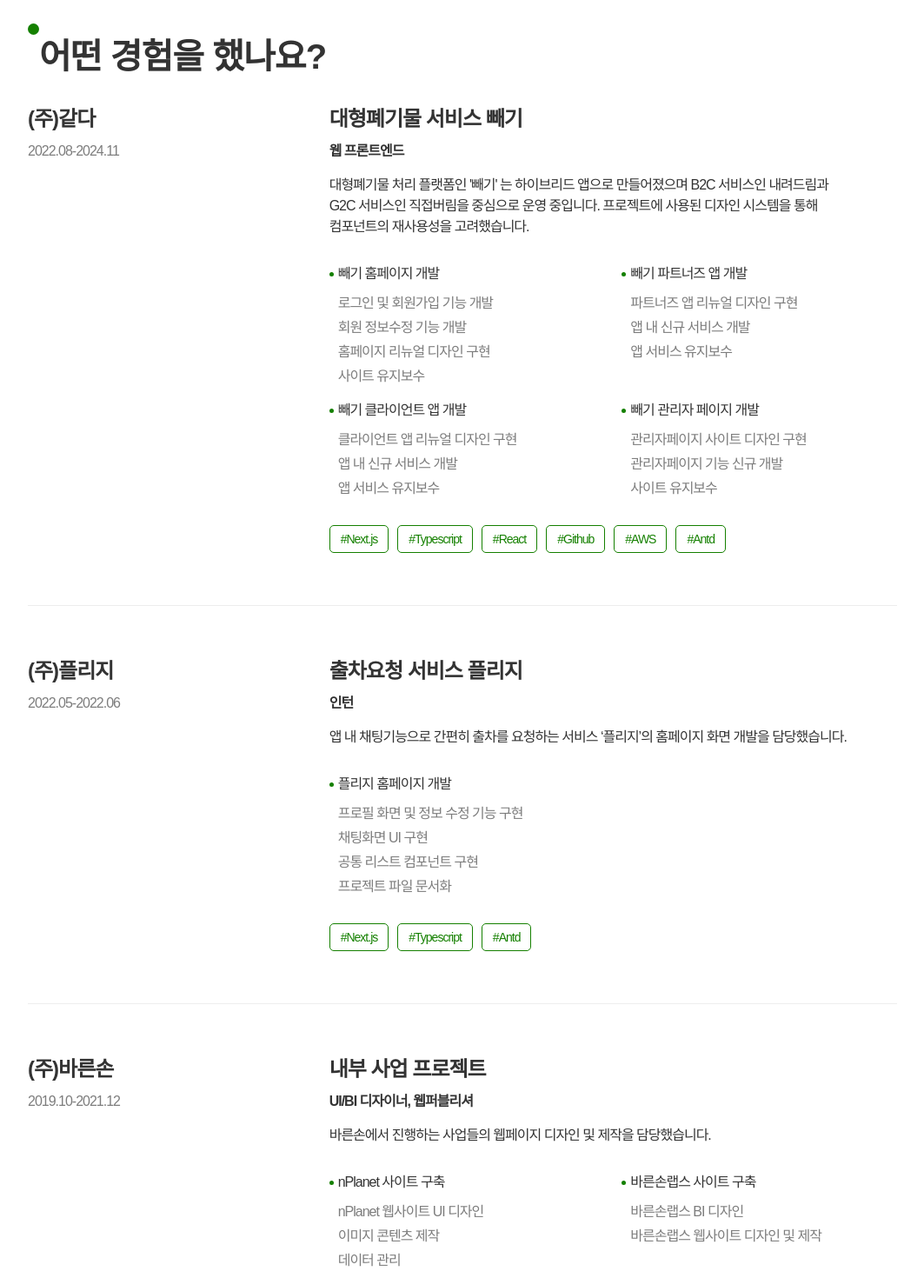
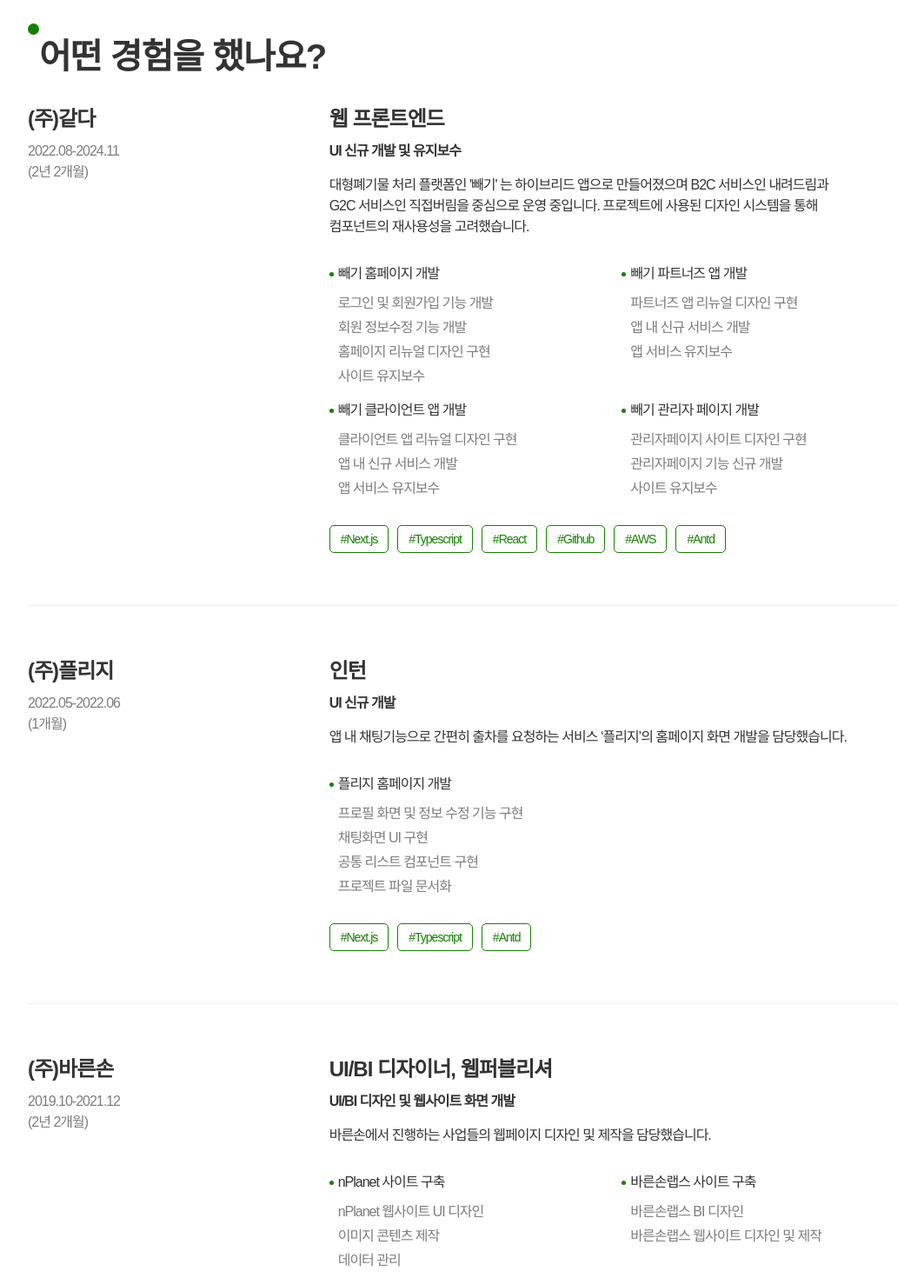
Before and after one commit to seraleedev/resume, a React (Create React App) app: page / in a window 1280 px wide. Shown: the part 580-2050 px from the top of the page at 87% size, without its empty margins (108-1171 px from the left). Built offline with nearby package versions, Linux system fonts and the light colour scheme; a web font is replaced by a local one.

Commit message:
[내용 수정] 직책 및 직무 내용 수정, 레이아웃 변경

```diff
--- a/src/components/system/atoms/CareerItem/companyInfo/CompanyInfo.tsx
+++ b/src/components/system/atoms/CareerItem/companyInfo/CompanyInfo.tsx
@@ -18,7 +18,11 @@
   return (
     <CompanyInfoWrapper>
       <H3 fontWeight={600}>{companyName}</H3>
-      <Paragraph margin="10px 0 0" color={theme.colors.gray01}>
+      <Paragraph
+        margin="10px 0 0"
+        color={theme.colors.gray01}
+        $whiteSpace="pre-wrap"
+      >
         {history}
       </Paragraph>
     </CompanyInfoWrapper>
--- a/src/components/system/atoms/CareerItem/serviceWithRole/MobileServiceWithRole.tsx
+++ b/src/components/system/atoms/CareerItem/serviceWithRole/MobileServiceWithRole.tsx
@@ -4,22 +4,18 @@
 
 /**
  * 서비스명 및 담당작업 설명 컴포넌트(모바일)
- * @param serviceName
+ * @param work
  * @param role
  * @param description
  * @returns
  */
 
-const ServiceWithRole = ({
-  serviceName,
-  role,
-  description,
-}: IServiceWithRole) => {
+const ServiceWithRole = ({ work, role, description }: IServiceWithRole) => {
   return (
     <>
       <FlexBox width="100%" justify="space-between" margin="0 0 15px">
-        <MobileParagraph fontWeight={600}>{serviceName}</MobileParagraph>
         <MobileParagraph fontWeight={600}>{role}</MobileParagraph>
+        <MobileParagraph fontWeight={600}>{work}</MobileParagraph>
       </FlexBox>
       {description && <MobileParagraph>{description}</MobileParagraph>}
     </>
--- a/src/components/system/atoms/CareerItem/serviceWithRole/ServiceWithRole.tsx
+++ b/src/components/system/atoms/CareerItem/serviceWithRole/ServiceWithRole.tsx
@@ -2,27 +2,27 @@
 
 /**
  * 서비스명 및 담당작업 설명 컴포넌트
- * @param serviceName
+ * @param work
  * @param role
  * @param description
  * @returns
  */
 export interface IServiceWithRole {
-  serviceName: string;
+  work: string;
   role: string;
   description?: string;
 }
 
 const ServiceWithRole = ({
-  serviceName,
+  work,
   role,
   description,
 }: IServiceWithRole) => {
   return (
     <>
-      <H3 fontWeight={600}>{serviceName}</H3>
+      <H3 fontWeight={600}>{role}</H3>
       <Paragraph margin="10px 0 0" fontWeight={600}>
-        {role}
+        {work}
       </Paragraph>
       {description && (
         <Paragraph
--- a/src/components/system/organisms/CareerList/MobileCareerList.tsx
+++ b/src/components/system/organisms/CareerList/MobileCareerList.tsx
@@ -11,7 +11,7 @@
  * 경력 기술 리스트 컴포넌트(mobile)
  * @param showDivider
  * @param company
- * @param service
+ * @param work
  * @param history
  * @param role
  * @param description
@@ -23,7 +23,7 @@
 const MobileCareerList = ({ careerData, showDivider }: ICareerList) => {
   const {
     company,
-    service,
+    work,
     history,
     role,
     description,
@@ -36,7 +36,7 @@
     <>
       <MobileCompanyInfo companyName={company} history={history} />
       <MobileServiceWithRole
-        serviceName={service}
+        work={work}
         role={role}
         description={description}
       />
--- a/src/components/system/organisms/CareerList/index.tsx
+++ b/src/components/system/organisms/CareerList/index.tsx
@@ -26,7 +26,7 @@
 const CareerList = ({ careerData, showDivider }: ICareerList) => {
   const {
     company,
-    service,
+    work,
     history,
     role,
     description,
@@ -41,11 +41,7 @@
         <CompanyInfo companyName={company} history={history} />
 
         <div>
-          <ServiceWithRole
-            serviceName={service}
-            role={role}
-            description={description}
-          />
+          <ServiceWithRole work={work} role={role} description={description} />
 
           <ProjectItem projectLists={projectList} onlyTitle={onlyTitle} />
 
--- a/src/data/static.ts
+++ b/src/data/static.ts
@@ -7,7 +7,7 @@
   index: number;
   company: string;
   history: string;
-  service: string;
+  work: string;
   role: string;
   description?: string;
   techs: string[];
@@ -24,8 +24,8 @@
   {
     index: 0,
     company: "(주)같다",
-    history: "2022.08-2024.11",
-    service: "대형폐기물 서비스 빼기",
+    history: "2022.08-2024.11\n(2년 2개월)",
+    work: "UI 신규 개발 및 유지보수",
     role: "웹 프론트엔드",
     description: `대형폐기물 처리 플랫폼인 '빼기' 는 하이브리드 앱으로 만들어졌으며 B2C 서비스인 내려드림과\nG2C 서비스인 직접버림을 중심으로 운영 중입니다. 프로젝트에 사용된 디자인 시스템을 통해\n컴포넌트의 재사용성을 고려했습니다.`,
     techs: ["Next.js", "Typescript", "React", "Github", "AWS", "Antd"],
@@ -68,8 +68,8 @@
   {
     index: 1,
     company: "(주)플리지",
-    history: "2022.05-2022.06",
-    service: "출차요청 서비스 플리지",
+    history: "2022.05-2022.06\n(1개월)",
+    work: "UI 신규 개발",
     role: "인턴",
     description: `앱 내 채팅기능으로 간편히 출차를 요청하는 서비스 ‘플리지’의 홈페이지 화면 개발을 담당했습니다.`,
     techs: ["Next.js", "Typescript", "Antd"],
@@ -88,8 +88,8 @@
   {
     index: 2,
     company: "(주)바른손",
-    history: "2019.10-2021.12",
-    service: "내부 사업 프로젝트",
+    history: "2019.10-2021.12\n(2년 2개월)",
+    work: "UI/BI 디자인 및 웹사이트 화면 개발",
     role: "UI/BI 디자이너, 웹퍼블리셔",
     description: `바른손에서 진행하는 사업들의 웹페이지 디자인 및 제작을 담당했습니다.`,
     techs: ["HTML", "CSS", "Javascript"],
@@ -138,8 +138,8 @@
   {
     index: 3,
     company: "(주)이온소프트",
-    history: "2018.10-2019.10",
-    service: "외부 사업 프로젝트",
+    history: "2018.10-2019.10\n(1년)",
+    work: "UI 디자인 및 웹사이트 기획, 화면 개발",
     role: "웹퍼블리셔",
     techs: ["HTML", "CSS", "Jquery"],
     onlyTitle: true,
```
